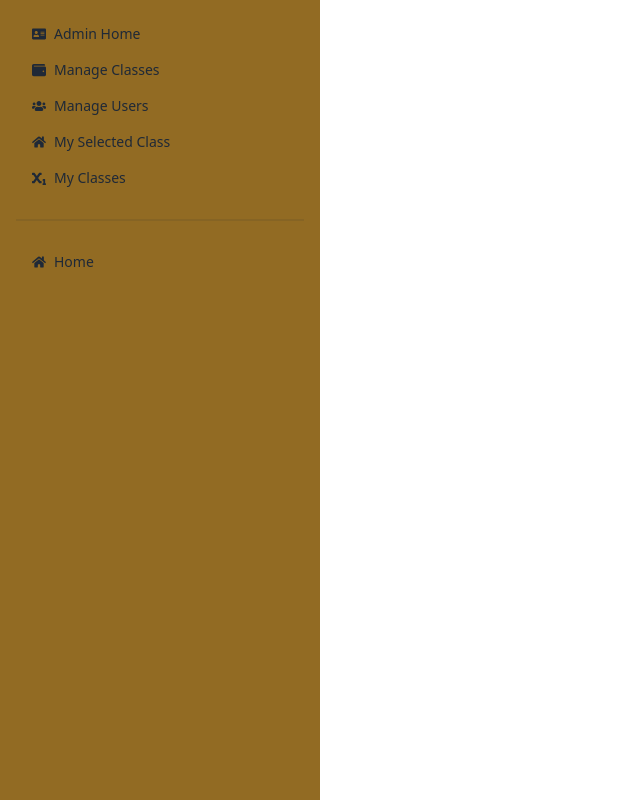
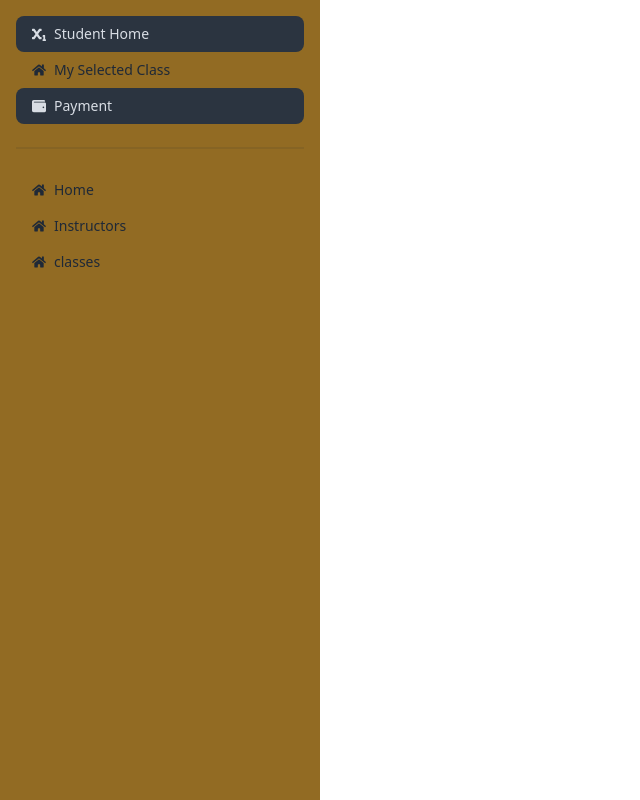
Before and after one commit to sakibhosen98/sports-academics, a React (Vite) app: page /dashboard in a window 1280 px wide. Shown: the whole page, without its empty margins (0-640 px from the left). Built offline with nearby package versions, Linux system fonts and the light colour scheme; no server answers; sample sign-in values are in the browser's storage.

Commit message:
added dashboard admin, instructor, student conditionally open

```diff
--- a/src/Layout/Dashboard.jsx
+++ b/src/Layout/Dashboard.jsx
@@ -1,15 +1,24 @@
 import { NavLink, Outlet } from "react-router-dom";
 import { FaAddressCard, FaCalendar, FaHome, FaSubscript, FaUsers, FaUtensils, FaWallet } from "react-icons/fa";
-import { useContext } from "react";
+import { useContext, useEffect, useState } from "react";
 import { AuthContext } from "../Providers/AuthProvider";
+import useAxiosSecure from "../hooks/useAxiosSecure";
 // import { AuthContext } from "../../../Providers/AuthProvider";
 
 const Dashboard = () => {
-  const {user} = useContext(AuthContext);
-  console.log('user dashboard',user)
+  const {user, loading} = useContext(AuthContext);
+  const [axiosSecure]= useAxiosSecure();
+  const [role, setRole] = useState([]);
 
-  // TODO: laod data from the serer to dynamic isAdmin based on Data
-  const isAdmin = true;
+  useEffect(() => {
+    axiosSecure.get(`/users/admin/${user?.email}`).then(res => {
+      setRole(res.data);
+      console.log('user role', res.data);
+      loading(true)
+    })
+  } ,[])
+
+  const userStatus = role.role;
 
   return (
     <div>
@@ -28,26 +37,29 @@ const Dashboard = () => {
           <label htmlFor="my-drawer-2" className="drawer-overlay"></label>
           <ul className="menu p-4 w-80 h-full bg-[#926b23] text-base-content">
             {
-              isAdmin ? <>
+              userStatus === 'admin' ? <>
             <li><NavLink to="/dashboard/"><FaAddressCard></FaAddressCard> Admin Home</NavLink></li>
             <li><NavLink to="/dashboard/manageclasses"><FaWallet></FaWallet> Manage Classes</NavLink></li>
             <li><NavLink to="/dashboard/manageusers"><FaUsers></FaUsers> Manage Users</NavLink></li>
-            <li><NavLink to="/dashboard/myselectedclass"><FaHome></FaHome>My Selected Class</NavLink></li>
-            <li><NavLink to="/dashboard/myclasses"><FaSubscript></FaSubscript> My Classes</NavLink></li>
-              </> : <>
+              </> :
+
+              userStatus === 'instructor' ? <>
+              <li><NavLink to="/dashboard/"><FaSubscript></FaSubscript>Instructor Home</NavLink></li>
+               <li><NavLink to="/dashboard/addclass"><FaUtensils></FaUtensils> Add Class</NavLink></li>
+              <li><NavLink to="/dashboard/myclasses"><FaSubscript></FaSubscript> My Classes</NavLink></li>
             <li><NavLink><FaSubscript></FaSubscript> Enroll Class</NavLink></li>
             <li><NavLink><FaCalendar></FaCalendar> Payment History</NavLink></li>
-               <li><NavLink to="/dashboard/addclass"><FaUtensils></FaUtensils> Add Class</NavLink></li>
+              </> : <>
+              <li><NavLink><FaSubscript></FaSubscript>Student Home</NavLink></li>
+            <li><NavLink to="/dashboard/myselectedclass"><FaHome></FaHome>My Selected Class</NavLink></li>
             <li><NavLink><FaWallet></FaWallet> Payment</NavLink></li>
-            <li><NavLink to="/dashboard/manageusers"><FaSubscript></FaSubscript> Manage Users</NavLink></li>
-            <li><NavLink><FaSubscript></FaSubscript> Enroll Class</NavLink></li>
-            <li><NavLink><FaSubscript></FaSubscript> FeedBack</NavLink></li>
-            <li><NavLink><FaSubscript></FaSubscript>My Classes</NavLink></li>
               </>
             }
 
             <div className="divider"></div>
             <li><NavLink to="/"><FaHome></FaHome>Home</NavLink></li>
+            <li><NavLink to="/instructors"><FaHome></FaHome>Instructors</NavLink></li>
+            <li><NavLink to="/classes"><FaHome></FaHome>classes</NavLink></li>
           </ul>
         </div>
       </div>
```
Also changed, not shown: src/Pages/Shared/Secret/Secret.jsx (+59 -0 lines).
